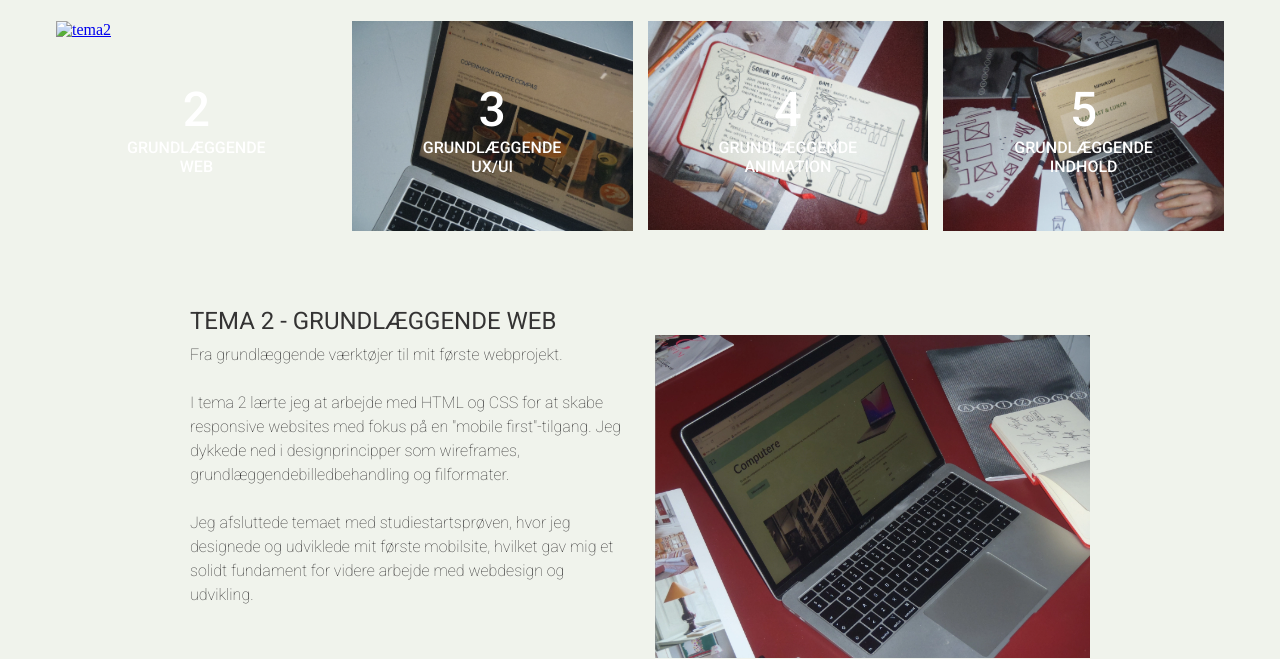
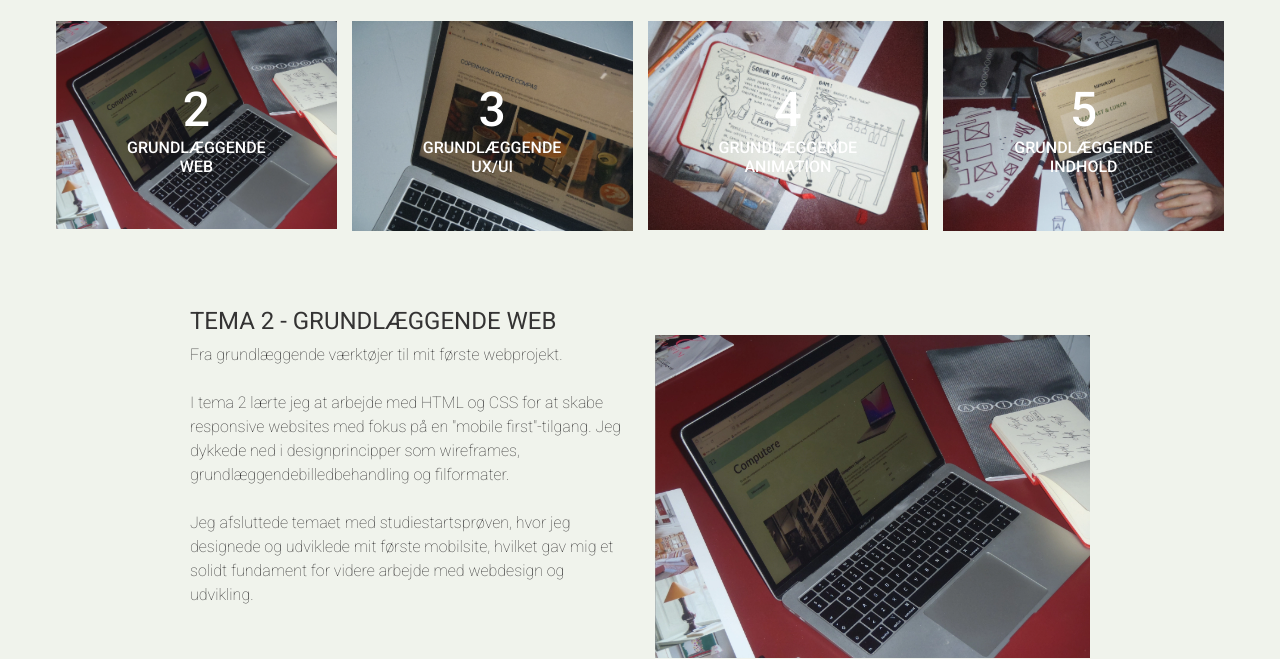
Before and after one commit to Anko0004/1_semester_eksamen_25, a plain HTML site: page portfolio.html in a window 1280 px wide. Shown: the part 145-804 px from the top of the page. Drawn offline with Linux system fonts and the light colour scheme; files whose address does not match are found by name; a web font is replaced by a local one.

Commit message:
Nyt billede

```diff
--- a/portfolio.html
+++ b/portfolio.html
@@ -46,7 +46,7 @@
         <div class="grid_1-1">
             <div class="billede_collage">
                 <a href="portfolio.html#tema2"> <!-- Linker til tema2 på portfolio-siden -->
-                    <img src="img/gr" alt="tema2">
+                    <img src="img/grundlaegendeweb.webp" alt="tema2">
                 </a>
                 <div class="text_overlay">
                     <span class="large_number">2</span> GRUNDLÆGGENDE WEB
```
Also changed, not shown: img/grundlaegendeweb.webp (renamed from grundlaegendeweb.webp).
